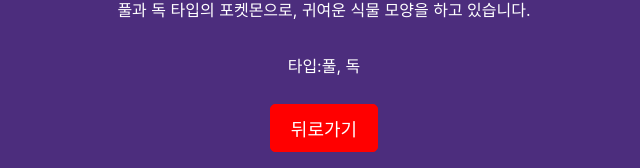
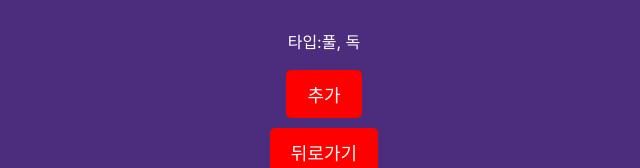
Before and after one commit to tkddyd0817/Pokemon-Book, a React (Vite) app: page /dex/1 in a window 1280 px wide. Shown: the part 521-689 px from the top of the page, without its empty margins (316-956 px from the left). Built offline with nearby package versions, Linux system fonts and the light colour scheme.

Commit message:
Api컨텍스트 구현완료

```diff
--- a/src/App.jsx
+++ b/src/App.jsx
@@ -1,12 +1,14 @@
-// import { useState } from 'react'
 import "./App.css";
 import Router from "./shared/Router";
+import { PokemonProvider } from "../src/Context/PokemonContext";
+import { ToastContainer } from "react-toastify";
+import "react-toastify/dist/ReactToastify.css";
 function App() {
   return (
-
+    <PokemonProvider>
       <Router />
-
-
+      <ToastContainer />
+    </PokemonProvider>
   );
 }
 
--- /dev/null
+++ b/src/Context/PokemonContext.jsx
@@ -0,0 +1,47 @@
+import { toast } from "react-toastify";
+import { createContext, useState } from "react";
+
+const PokemonContext = createContext(null);
+
+export function PokemonProvider({ children }) {
+  const [dashBoardPokemons, setDashBoardPokemons] = useState([]);
+
+  const addPokemon = (data) => {
+    // event.preventDefault();
+    console.log(data);
+    if (dashBoardPokemons.some((p) => p.id === data.id)) {
+      toast.info("중복된 포켓몬은 동행할수없습니다!!!");
+      return;
+    }
+
+    if (dashBoardPokemons.length >= 6) {
+      toast.info("포켓몬은 6마리 만 동행이 가능합니다"); //킵!!!
+      return;
+    }
+
+    setDashBoardPokemons([...dashBoardPokemons, data]);
+  };
+
+  const deletePokemon = (event, id) => {
+    // event.preventDefault();
+    console.log(id);
+    setDashBoardPokemons(
+      dashBoardPokemons.filter((dashBoardPokemon) => dashBoardPokemon.id !== id)
+    );
+  };
+
+  return (
+    <PokemonContext.Provider
+      value={{
+        addPokemon,
+        deletePokemon,
+        dashBoardPokemons,
+        setDashBoardPokemons,
+      }}
+    >
+      {children}
+    </PokemonContext.Provider>
+  );
+}
+
+export default PokemonContext;
--- a/src/pages/DashBoard.jsx
+++ b/src/pages/DashBoard.jsx
@@ -1,6 +1,8 @@
 import styled from "styled-components";
-import MasterBall from "../assets/pokeball.png";
-import { AddButton } from "../pages/Dex";
+import pokeball from "/src/assets/pokeball.png";
+import { AddButton } from "./Dex";
+import { useContext } from "react";
+import PokemonContext from "../Context/PokemonContext";
 import { useNavigate } from "react-router-dom";
 
 const MainContainer = styled.div`
@@ -56,14 +58,8 @@
   border: 1px solid rgb(221, 221, 221);
 `;
 
-const DashBoard = ({ dashBoardPokemons, setDashBoardPokemons }) => {
-  const deletePokemon = (event, id) => {
-    // event.preventDefault();
-    console.log(id);
-    setDashBoardPokemons(
-      dashBoardPokemons.filter((dashBoardPokemon) => dashBoardPokemon.id !== id)
-    );
-  };
+const DashBoard = () => {
+  const { deletePokemon, dashBoardPokemons } = useContext(PokemonContext);
   console.log(dashBoardPokemons);
   const PokemonDetailnavigate = useNavigate();
   return (
@@ -93,7 +89,7 @@
                   </div>
                 </SelectStyle>
               ) : (
-                <SelectPokemon src={MasterBall} alt="MasterBall-Logo" />
+                <SelectPokemon src={pokeball} alt="pokeball.png" />
               )}
             </div>
           );
--- a/src/pages/Dex.jsx
+++ b/src/pages/Dex.jsx
@@ -1,8 +1,9 @@
 import MOCK_DATA from "../components/pokemonList";
 import styled from "styled-components";
-import DashBoard from "../pages/DashBoard";
-import { useState } from "react";
+import DashBoard from "./DashBoard";
+import { useContext } from "react";
 import { useNavigate } from "react-router-dom";
+import PokemonContext from "../Context/PokemonContext";
 
 const PokemonContainer = styled.div`
   display: grid;
@@ -44,43 +45,25 @@
 `;
 
 const Dex = () => {
-  const [dashBoardPokemons, setDashBoardPokemons] = useState([]);
   const PokemonDetailnavigate = useNavigate();
-  const addPokemon = (event, data) => {
-    event.preventDefault();
-    console.log(data);
-
-    if (dashBoardPokemons.some((p) => p.id === data.id)) {
-      alert("중복된 포켓몬은 동행할수없습니다!!!");
-      return;
-    }
-
-    if (dashBoardPokemons.length >= 6) {
-      alert("포켓몬은 6마리 만 동행이 가능합니다"); //킵!!!
-      return;
-    }
-    setDashBoardPokemons([...dashBoardPokemons, data]);
-  };
+  const { addPokemon } = useContext(PokemonContext);
 
   return (
     <>
-      <DashBoard
-        dashBoardPokemons={dashBoardPokemons}
-        setDashBoardPokemons={setDashBoardPokemons}
-      />
+      <DashBoard />
       <PokemonContainer>
         {MOCK_DATA.map((data) => (
           <PokemonStyle key={data.id}>
-              <img src={data.img_url}
+            <img
+              src={data.img_url}
               onClick={() => {
                 PokemonDetailnavigate(`/dex/${data.id}`);
-              }}/>
+              }}
+            />
             <div>
               <p>{data.korean_name}</p>
-                <p>{data.id}</p>
-                <AddButton onClick={(event) => addPokemon(event, data)}>
-                  추가
-                </AddButton>
+              <p>No:{data.id}</p>
+              <AddButton onClick={() => addPokemon(data)}>추가</AddButton>
             </div>
           </PokemonStyle>
         ))}
@@ -88,5 +71,4 @@
     </>
   );
 };
-
 export default Dex;
--- a/src/pages/PokemonDetail.jsx
+++ b/src/pages/PokemonDetail.jsx
@@ -1,8 +1,8 @@
 import { useNavigate, useParams } from "react-router-dom";
 import styled from "styled-components";
 import MOCK_DATA from "../components/pokemonList";
-// import PokemonContext from "../Context/PokemonContext";
-// import { useContext } from "react";
+import PokemonContext from "../Context/PokemonContext";
+import { useContext } from "react";
 
 const DetailContainer = styled.div`
   display: flex;
@@ -29,21 +29,21 @@
   transition: background-color 0.3s;
 `;
 
-// const AddButton = styled.button`
-//   padding: 10px 20px;
-//   font-size: 18px;
-//   cursor: pointer;
-//   border-radius: 5px;
-//   background-color: rgb(255, 0, 0);
-//   &:hover {
-//     transform: translateY(-7px);
-//     box-shadow: 0px 8px 12px rgba(37, 37, 37, 0.4);
-//     background-color: #730303;
-//   }
-//   color: white;
-//   border: 1px solid red;
-//   transition: background-color 0.3s;
-// `;
+const AddButton = styled.button`
+  padding: 10px 20px;
+  font-size: 18px;
+  cursor: pointer;
+  border-radius: 5px;
+  background-color: rgb(255, 0, 0);
+  &:hover {
+    transform: translateY(-7px);
+    box-shadow: 0px 8px 12px rgba(37, 37, 37, 0.4);
+    background-color: #730303;
+  }
+  color: white;
+  border: 1px solid red;
+  transition: background-color 0.3s;
+`;
 
 const PokemonInformation = styled.p`
   color: white;
@@ -65,7 +65,7 @@
 const PokemonDetail = () => {
   const params = useParams();
   const navigate = useNavigate();
-
+  const { addPokemon } = useContext(PokemonContext);
   const targetPokemon = MOCK_DATA.find((data) => data.id === Number(params.id));
   return (
     <DetailContainer>
@@ -76,6 +76,7 @@
       <PokemonName>{targetPokemon.korean_name}</PokemonName>
       <PokemonInformation>{targetPokemon.description}</PokemonInformation>
       <PokemonType>타입:{targetPokemon.types.join(", ")}</PokemonType>
+      <AddButton onClick={() => addPokemon(targetPokemon)}>추가</AddButton>
       <NavigateButton
         onClick={() => {
           navigate("/Dex");
```
Lines whose indentation alone changed are shown as unchanged.
